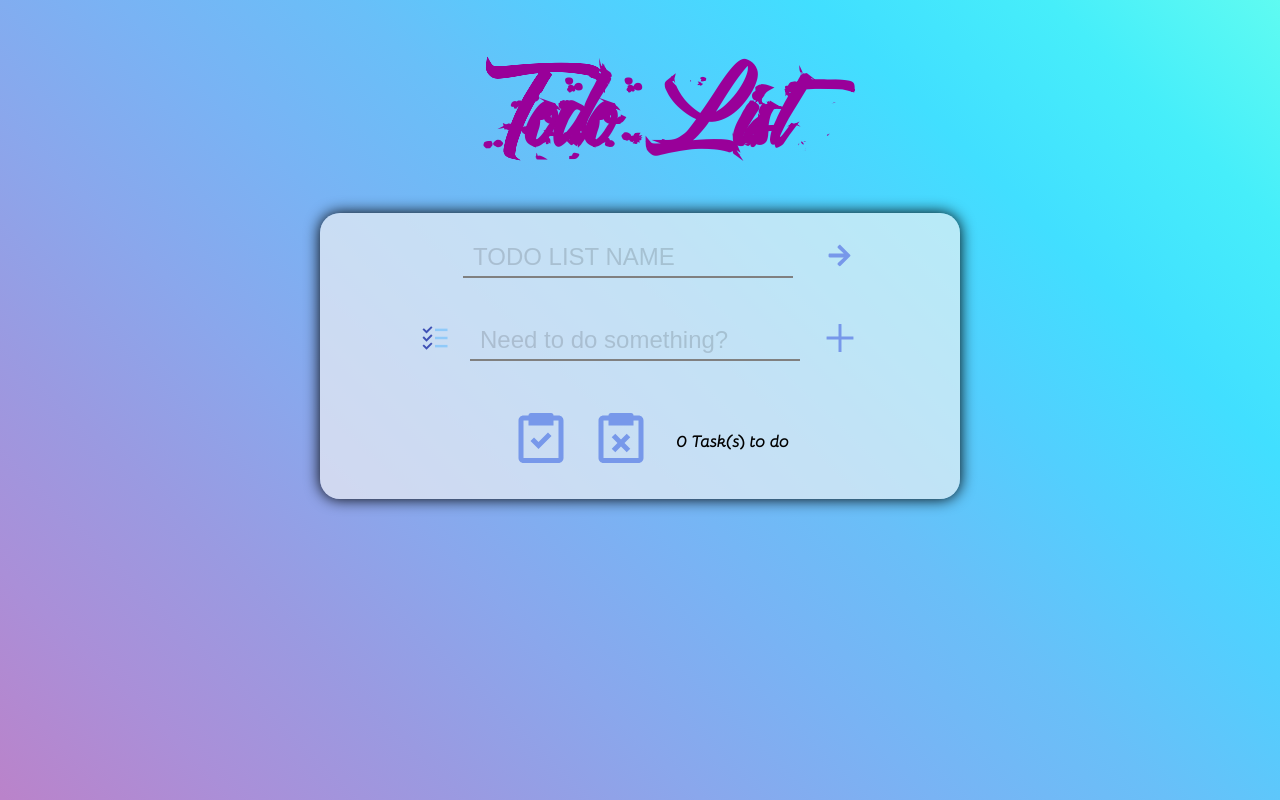
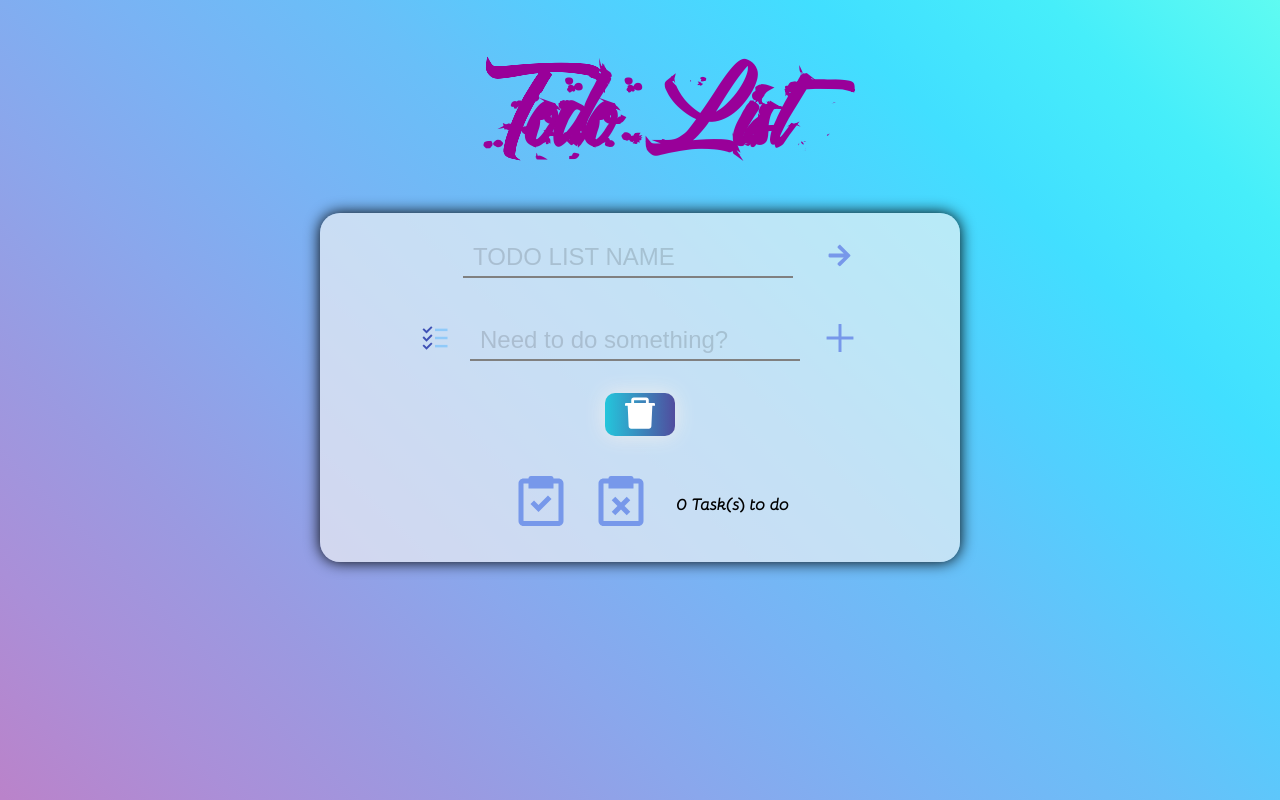
Before and after one commit to daryldixon1994/REDUX-CHECKPOINT, a React (Create React App) app: page / in a window 1280 px wide. Shown: the top 800 px of the page. Built offline with nearby package versions, Linux system fonts and the light colour scheme.

Commit message:
adding remove all button

```diff
--- a/src/Components/MainSection/TodoList/TodoList.css
+++ b/src/Components/MainSection/TodoList/TodoList.css
@@ -1,3 +1,28 @@
 .td-list-container{
+  display: flex;
+  flex-direction: column;
   width: 100%;
 }
+
+
+.btn-grad {background-image: linear-gradient(to right, #24C6DC 0%, #514A9D  51%, #24C6DC  100%)}
+.btn-grad {
+   border: none;
+   margin: 10px;
+   padding: 0px 15px;
+   text-align: center;
+   text-transform: uppercase;
+   transition: 0.5s;
+   background-size: 200% auto;
+   color: white;
+   box-shadow: 0 0 20px #eee;
+   border-radius: 10px;
+   height: auto;
+
+ }
+
+ .btn-grad:hover {
+   background-position: right center; /* change the direction of the change here */
+   color: #fff;
+   text-decoration: none;
+ }
--- a/src/Components/MainSection/TodoList/TodoList.js
+++ b/src/Components/MainSection/TodoList/TodoList.js
@@ -1,16 +1,23 @@
 import React from "react";
 import { useSelector } from "react-redux";
 import TodoItem from "../TodoItem/TodoItem";
+import {AiFillDelete} from 'react-icons/ai'
+import {useDispatch} from 'react-redux'
+import {removeAll} from '../../../Redux/actions'
 import "./TodoList.css";
 
 const TodoList = () => {
     const todoList = useSelector((state) => state.ToDoElement);
     const doneTasks = useSelector((state) => state.taskIsDone.done);
     const notDoneTasks = useSelector((state) => state.taskNotDone.notDone);
-
+    const dispatch = useDispatch()
+    const handelClick =()=> {
+        dispatch(removeAll())
+    }
     return (
         <div className="td-list-container">
-            {doneTasks
+            <div>
+                {doneTasks
                 ? todoList
                       .filter((elt) => elt.isDone === true)
                       .map((elt, index) => (
@@ -43,6 +50,11 @@ const TodoList = () => {
                           />
                       </div>
                   ))}
+                  </div>
+            <div className="tbnou">
+                <button type="button" className='btn-grad' onClick={handelClick}><AiFillDelete size={40}/></button>
+            </div>
+
         </div>
     );
 };
--- a/src/Redux/actions/index.js
+++ b/src/Redux/actions/index.js
@@ -13,6 +13,7 @@ import {
     SET_NEW_TASK,
     SUBMIT_Task,
     MY_TITLE,
+    REMOVE_ALL
 } from "../constants/actions-type";
 
 
@@ -101,3 +102,8 @@ export function editTitle(e) {
         e,
     }
 }
+export function removeAll() {
+    return {
+        type : REMOVE_ALL,
+    }
+}
--- a/src/Redux/constants/actions-type.js
+++ b/src/Redux/constants/actions-type.js
@@ -13,3 +13,4 @@ export const EDIT_TASK = "EDIT_TASK";
 export const SET_NEW_TASK = "SET_NEW_TASK";
 export const SUBMIT_Task = "SUBMIT_Task";
 export const MY_TITLE = "MY_TITLE";
+export const REMOVE_ALL = "REMOVE_ALL";
--- a/src/Redux/reducers/ToDoElement.js
+++ b/src/Redux/reducers/ToDoElement.js
@@ -7,6 +7,7 @@ import {
     EDIT_TASK,
     SET_NEW_TASK,
     SUBMIT_Task,
+    REMOVE_ALL
 } from "../constants/actions-type";
 const initState = [];
 
@@ -42,6 +43,8 @@ const ToDoElement = (state = initState, action) => {
             return state.map((elt) =>
                 elt.id === load ? { ...elt, edit: !elt.edit } : elt
             );
+        case REMOVE_ALL:
+            return state = []
         default:
             return state;
     }
```
